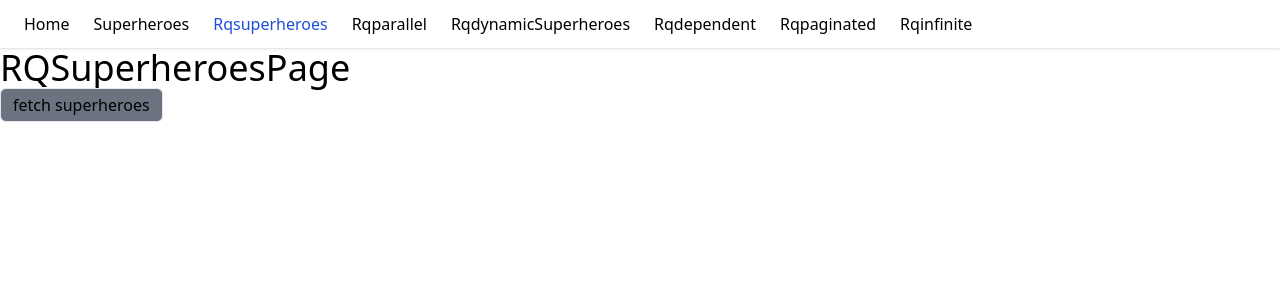
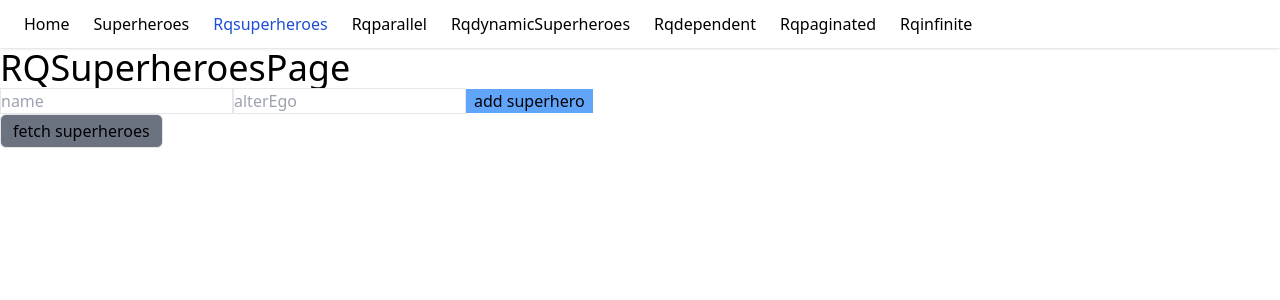
Before and after one commit to armin-bkh/react-query-practice, a React (Create React App) app: page /rqsuperheroes in a window 1280 px wide. Shown: the top 300 px of the page. Built offline with nearby package versions, Linux system fonts and the light colour scheme.

Commit message:
mutation query

```diff
--- a/database/db.json
+++ b/database/db.json
@@ -14,12 +14,46 @@
       "id": 3,
       "name": "Wonder Woman",
       "alterEgo": "princess diana"
+    },
+    {
+      "name": "spider man",
+      "alterEgo": "peter parker",
+      "id": 4
+    },
+    {
+      "name": "harry potter",
+      "alterEgo": "harry potter",
+      "id": 5
+    },
+    {
+      "name": "iron man",
+      "alterEgo": "felan",
+      "id": 6
+    },
+    {
+      "name": "sdfsf",
+      "alterEgo": "sdfsdf",
+      "id": 7
+    },
+    {
+      "name": "armin",
+      "alterEgo": "reza",
+      "id": 8
     }
   ],
   "friends": [
-    { "id": 1, "name": "radin" },
-    { "id": 2, "name": "matin" },
-    { "id": 3, "name": "bargi" }
+    {
+      "id": 1,
+      "name": "radin"
+    },
+    {
+      "id": 2,
+      "name": "matin"
+    },
+    {
+      "id": 3,
+      "name": "bargi"
+    }
   ],
   "users": [
     {
@@ -28,15 +62,44 @@
       "channelId": "codevolution"
     }
   ],
-  "channels": [{ "id": "codevolution", "email": "arminbkh0921@yahoo.com" }],
+  "channels": [
+    {
+      "id": "codevolution",
+      "email": "arminbkh0921@yahoo.com"
+    }
+  ],
   "colors": [
-    { "id": 1, "color": "red" },
-    { "id": 2, "color": "yellow" },
-    { "id": 3, "color": "orange" },
-    { "id": 4, "color": "blue" },
-    { "id": 5, "color": "pink" },
-    { "id": 6, "color": "purple" },
-    { "id": 7, "color": "cyan" },
-    { "id": 8, "color": "brown" }
+    {
+      "id": 1,
+      "color": "red"
+    },
+    {
+      "id": 2,
+      "color": "yellow"
+    },
+    {
+      "id": 3,
+      "color": "orange"
+    },
+    {
+      "id": 4,
+      "color": "blue"
+    },
+    {
+      "id": 5,
+      "color": "pink"
+    },
+    {
+      "id": 6,
+      "color": "purple"
+    },
+    {
+      "id": 7,
+      "color": "cyan"
+    },
+    {
+      "id": 8,
+      "color": "brown"
+    }
   ]
 }
--- a/src/Hooks/useSuperheroes.jsx
+++ b/src/Hooks/useSuperheroes.jsx
@@ -1,8 +1,12 @@
-import { useQuery } from "react-query";
+import { useMutation, useQuery } from "react-query";
 import http from "../Services/httpServices";
 
 const fetchSuperheroes = () => {
   return http.get("/superheroes");
+};
+
+const postSuperhero = (superhero) => {
+  return http.post("/superheroes", superhero);
 };
 
 export const useSuperheroes = (onSuccess, onError) => {
@@ -15,3 +19,7 @@ export const useSuperheroes = (onSuccess, onError) => {
     },
   });
 };
+
+export const useAddSuperhero = () => {
+  return useMutation(postSuperhero);
+};
--- a/src/Pages/RQInfinitePage.jsx
+++ b/src/Pages/RQInfinitePage.jsx
@@ -23,6 +23,7 @@ function RQInfinitePage() {
       } else return undefined;
     },
   });
+
   return (
     <Layout>
       <div>RQInfinitePage</div>
--- a/src/Pages/RQSuperheroesPage.jsx
+++ b/src/Pages/RQSuperheroesPage.jsx
@@ -1,6 +1,6 @@
-import React from "react";
+import React, { useState } from "react";
 import { Link } from "react-router-dom";
-import { useSuperheroes } from "../Hooks/useSuperheroes";
+import { useAddSuperhero, useSuperheroes } from "../Hooks/useSuperheroes";
 import Layout from "../Layout/Layout";
 
 const onSuccess = (data) => {
@@ -12,12 +12,65 @@ const onError = (error) => {
 };
 
 function RQSuperheroesPage() {
+  const [formValues, setFormValues] = useState({
+    name: "",
+    alterEgo: "",
+  });
   const { isLoading, isFetching, isError, error, isIdle, refetch, data } =
     useSuperheroes(onSuccess, onError);
+  const {
+    mutate: addSuperhero,
+    isError: addIsError,
+    isLoading: addIsLoading,
+    error: addError,
+  } = useAddSuperhero();
+
+  const changeHandler = (e) => {
+    setFormValues({
+      ...formValues,
+      [e.target.name]: e.target.value,
+    });
+  };
+
+  const submitHandler = (e) => {
+    e.preventDefault();
+    addSuperhero(formValues);
+    setFormValues({
+      name: "",
+      alterEgo: "",
+    });
+  };
 
   return (
     <Layout>
       <div className="text-4xl">RQSuperheroesPage</div>
+      {addIsLoading ? (
+        <h1>loading...</h1>
+      ) : !addIsError ? (
+        <form onSubmit={submitHandler}>
+          <input
+            className="border"
+            placeholder="name"
+            type="text"
+            name="name"
+            value={formValues.name}
+            onChange={changeHandler}
+          />
+          <input
+            className="border"
+            placeholder="alterEgo"
+            type="text"
+            name="alterEgo"
+            value={formValues.alterEgo}
+            onChange={changeHandler}
+          />
+          <button type="submit" className="bg-blue-400 px-2 -y-1">
+            add superhero
+          </button>
+        </form>
+      ) : (
+        <h1>{addError}</h1>
+      )}
       {!isIdle &&
         (isLoading || isFetching ? (
           <h1>Loading...</h1>
@@ -25,7 +78,7 @@ function RQSuperheroesPage() {
           data.map((superhero) => (
             <p key={superhero.id}>
               <Link to={`${superhero.id}`}>
-                {superhero.name} {superhero.admin}
+                {superhero.name} {superhero.alterEgo}
               </Link>
             </p>
           ))
```
